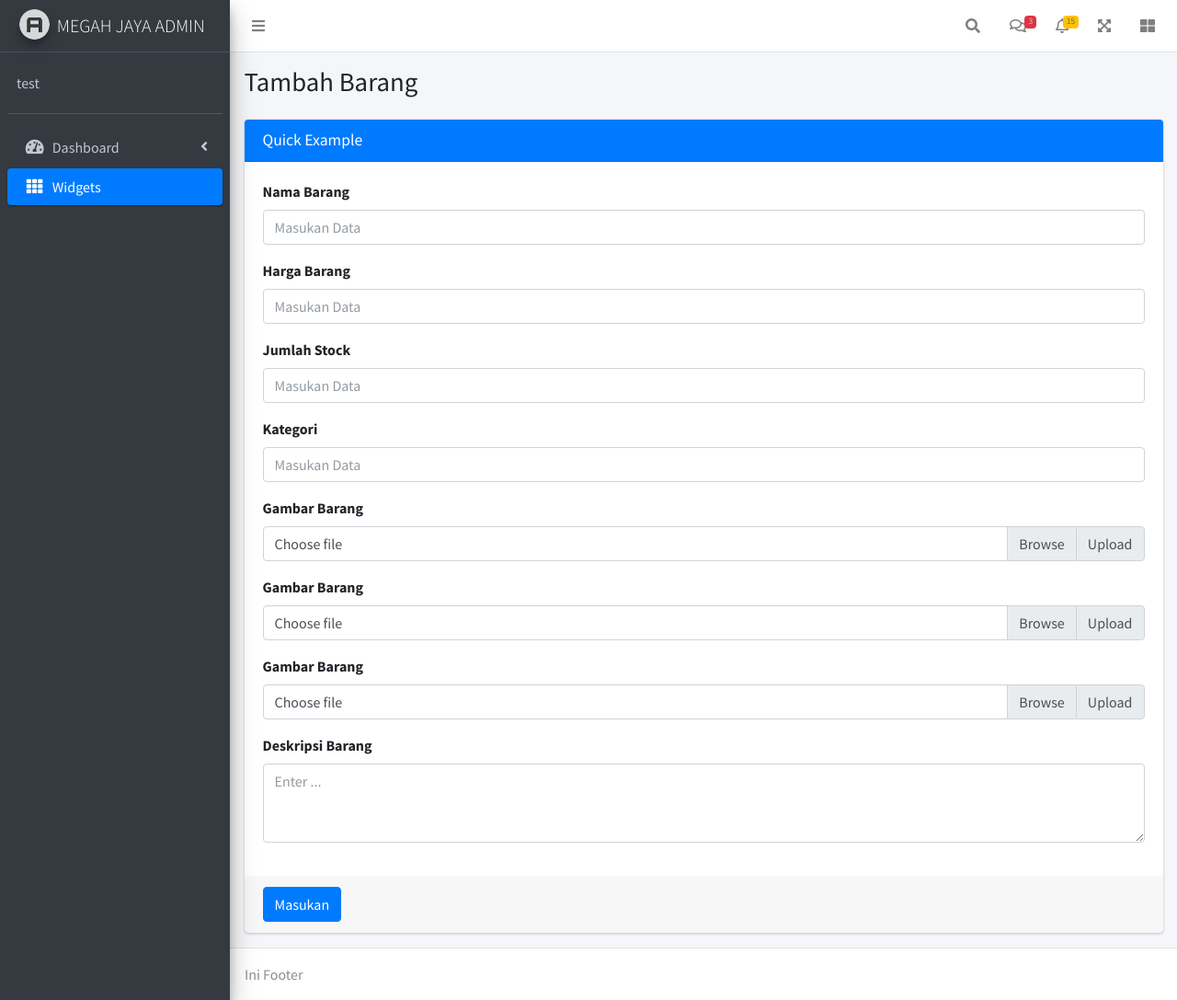
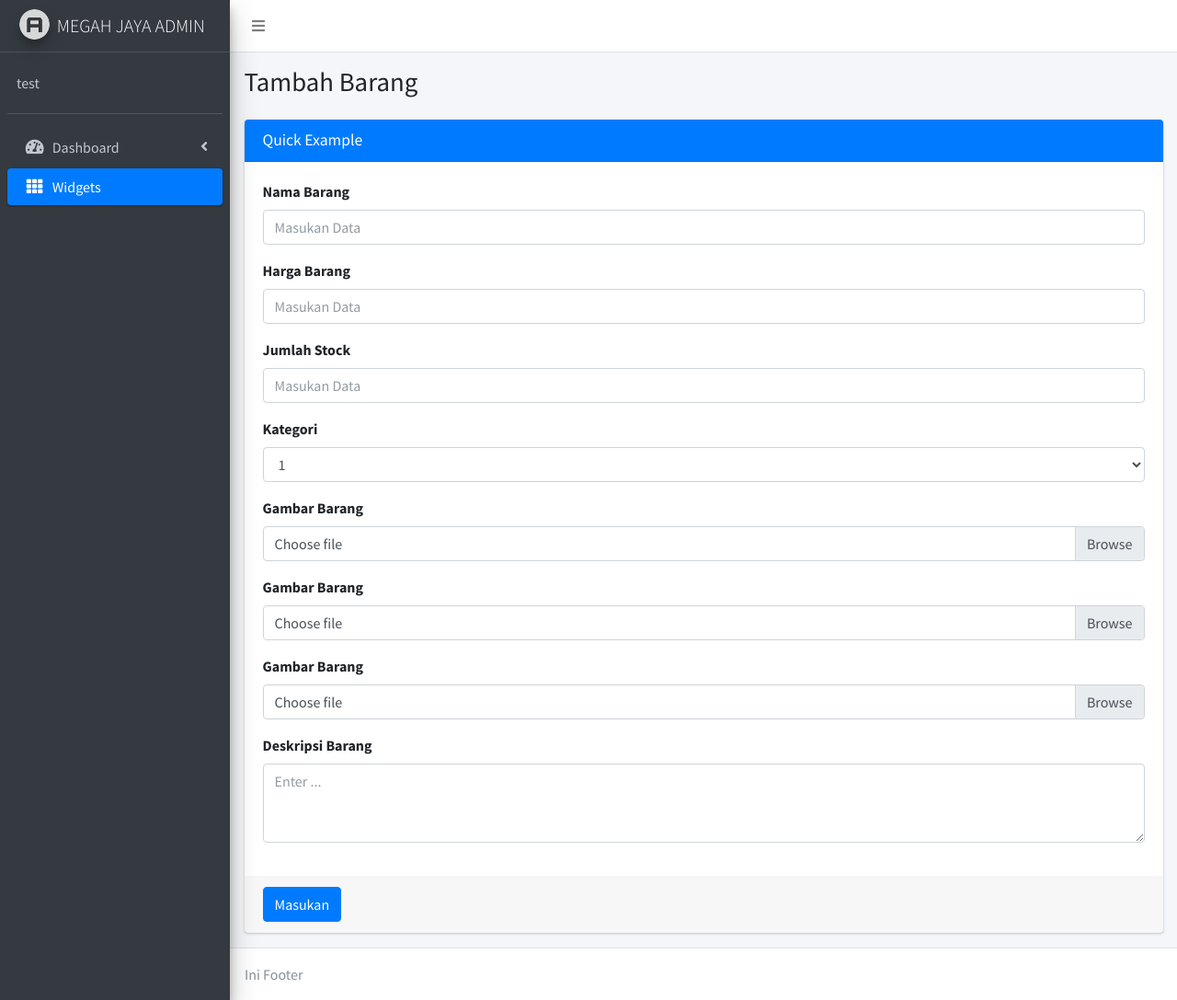
Before and after one commit to dhany600/web-app-e-commerce, a PHP site: page /admin-add-item.php in a window 1280 px wide. Shown: the whole page at 92% size. Run offline with PHP 8.4, Linux system fonts and the light colour scheme; a user stored in the database is signed in; data comes from the database, SQL or seed files in the repository; some libraries are stand-ins or nearby versions.

Commit message:
dashboard add select option

```diff
--- a/admin-add-item.php
+++ b/admin-add-item.php
@@ -49,9 +49,8 @@
             </ul>
 
             <!-- Right navbar links -->
-            <ul class="navbar-nav ml-auto">
-                <!-- Navbar Search -->
-                <li class="nav-item">
+            <!-- <ul class="navbar-nav ml-auto">
+                <li class="nav-item ">
                     <a class="nav-link" data-widget="navbar-search" href="#" role="button">
                         <i class="fas fa-search"></i>
                     </a>
@@ -72,8 +71,6 @@
                         </form>
                     </div>
                 </li>
-
-                <!-- Messages Dropdown Menu -->
                 <li class="nav-item dropdown">
                     <a class="nav-link" data-toggle="dropdown" href="#">
                         <i class="far fa-comments"></i>
@@ -81,7 +78,6 @@
                     </a>
                     <div class="dropdown-menu dropdown-menu-lg dropdown-menu-right">
                         <a href="#" class="dropdown-item">
-                            <!-- Message Start -->
                             <div class="media">
                                 <img src="dist/img/user1-128x128.jpg" alt="User Avatar"
                                     class="img-size-50 mr-3 img-circle">
@@ -94,11 +90,9 @@
                                     <p class="text-sm text-muted"><i class="far fa-clock mr-1"></i> 4 Hours Ago</p>
                                 </div>
                             </div>
-                            <!-- Message End -->
                         </a>
                         <div class="dropdown-divider"></div>
                         <a href="#" class="dropdown-item">
-                            <!-- Message Start -->
                             <div class="media">
                                 <img src="dist/img/user8-128x128.jpg" alt="User Avatar"
                                     class="img-size-50 img-circle mr-3">
@@ -111,11 +105,9 @@
                                     <p class="text-sm text-muted"><i class="far fa-clock mr-1"></i> 4 Hours Ago</p>
                                 </div>
                             </div>
-                            <!-- Message End -->
                         </a>
                         <div class="dropdown-divider"></div>
                         <a href="#" class="dropdown-item">
-                            <!-- Message Start -->
                             <div class="media">
                                 <img src="dist/img/user3-128x128.jpg" alt="User Avatar"
                                     class="img-size-50 img-circle mr-3">
@@ -129,13 +121,11 @@
                                     <p class="text-sm text-muted"><i class="far fa-clock mr-1"></i> 4 Hours Ago</p>
                                 </div>
                             </div>
-                            <!-- Message End -->
                         </a>
                         <div class="dropdown-divider"></div>
                         <a href="#" class="dropdown-item dropdown-footer">See All Messages</a>
                     </div>
                 </li>
-                <!-- Notifications Dropdown Menu -->
                 <li class="nav-item dropdown">
                     <a class="nav-link" data-toggle="dropdown" href="#">
                         <i class="far fa-bell"></i>
@@ -172,7 +162,7 @@
                         <i class="fas fa-th-large"></i>
                     </a>
                 </li>
-            </ul>
+            </ul> -->
         </nav>
         <!-- /.navbar -->
 
@@ -290,8 +280,13 @@
                                         </div>
                                         <div class="form-group">
                                             <label for="exampleInputEmail1">Kategori</label>
-                                            <input type="text" class="form-control" id="exampleInputEmail1"
-                                                placeholder="Masukan Data" name="category">
+                                            <select class="form-control" id="exampleFormControlSelect1">
+                                                <option>1</option>
+                                                <option>2</option>
+                                                <option>3</option>
+                                                <option>4</option>
+                                                <option>5</option>
+                                            </select>
                                         </div>
                                         <div class="form-group">
                                             <label for="exampleInputFile">Gambar Barang</label>
@@ -301,9 +296,7 @@
                                                     <label class="custom-file-label" for="exampleInputFile">Choose
                                                         file</label>
                                                 </div>
-                                                <div class="input-group-append">
-                                                    <span class="input-group-text">Upload</span>
-                                                </div>
+
                                             </div>
                                         </div>
                                         <div class="form-group">
@@ -314,9 +307,7 @@
                                                     <label class="custom-file-label" for="exampleInputFile">Choose
                                                         file</label>
                                                 </div>
-                                                <div class="input-group-append">
-                                                    <span class="input-group-text">Upload</span>
-                                                </div>
+
                                             </div>
                                         </div>
                                         <div class="form-group">
@@ -327,14 +318,13 @@
                                                     <label class="custom-file-label" for="exampleInputFile">Choose
                                                         file</label>
                                                 </div>
-                                                <div class="input-group-append">
-                                                    <span class="input-group-text">Upload</span>
-                                                </div>
+
                                             </div>
                                         </div>
                                         <div class="form-group">
                                             <label>Deskripsi Barang</label>
-                                            <textarea class="form-control" rows="3" placeholder="Enter ..." name="description"></textarea>
+                                            <textarea class="form-control" rows="3" placeholder="Enter ..."
+                                                name="description"></textarea>
                                         </div>
                                         <div class="form-check">
                                         </div>
```
